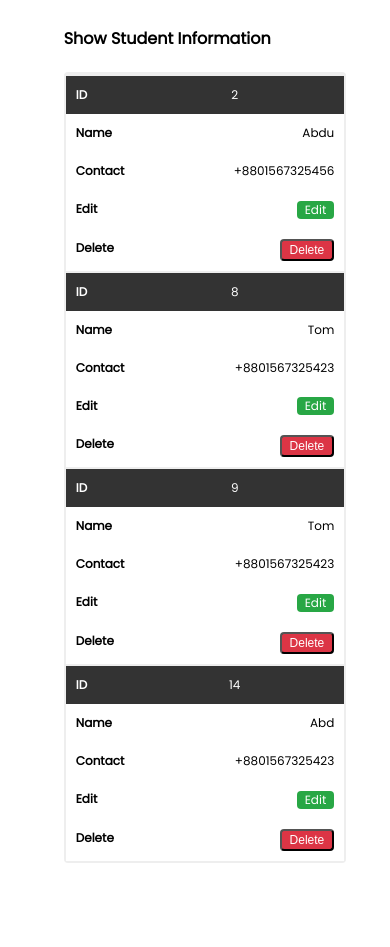
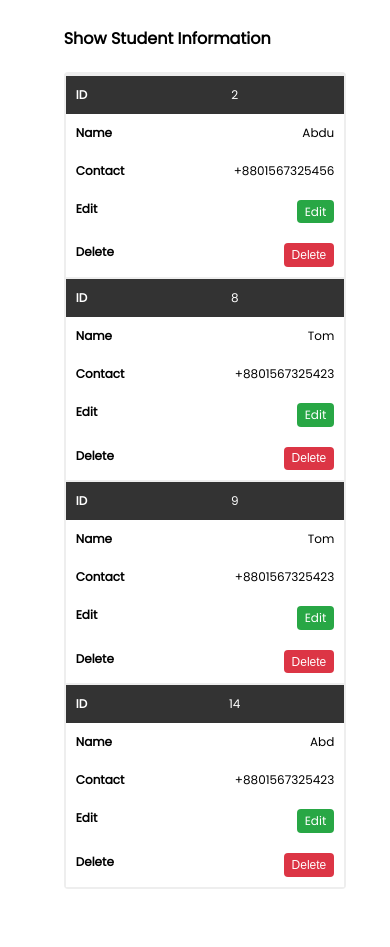
Before and after one commit to philip-helios/django-crud, a Django app: page / in a window 390 px wide. Shown: the part 448-1395 px from the top of the page. Before the commit the page ends 1311 px from the top, so only its background shows below. Run offline with Django 4.2, Linux system fonts and the light colour scheme; data comes from the database, SQL or seed files in the repository.

Commit message:
removed border from button

```diff
--- a/mainapp/static/css/style.css
+++ b/mainapp/static/css/style.css
@@ -55,6 +55,7 @@ body {
     vertical-align: middle;
     cursor: pointer;
     user-select: none;
+    border: none;
     color:white;
     padding: .375rem .75rem;
     font-size: 1rem;
@@ -196,6 +197,6 @@ body {
     }
    .btn {
     font-size: 12px;
-    padding: 0px 8px;
+    padding: .175rem .50rem;
    }
   }
```
